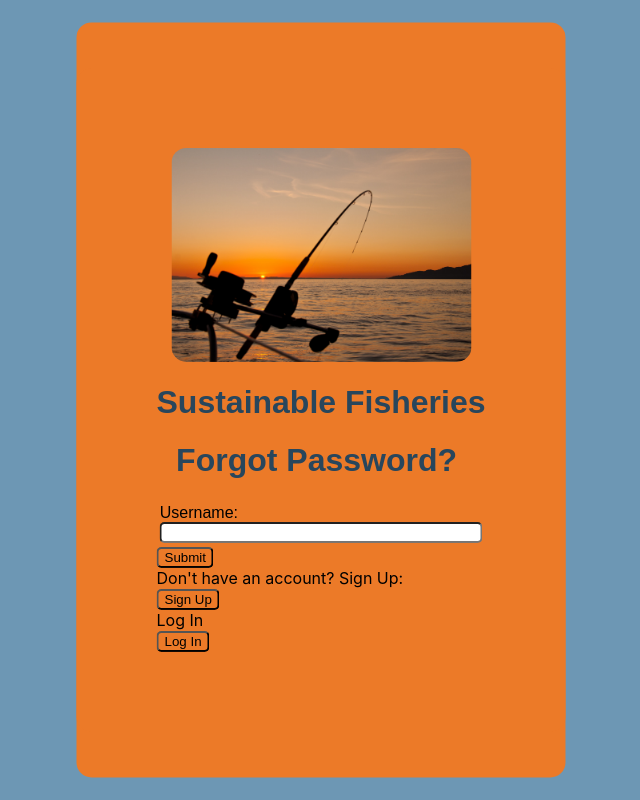
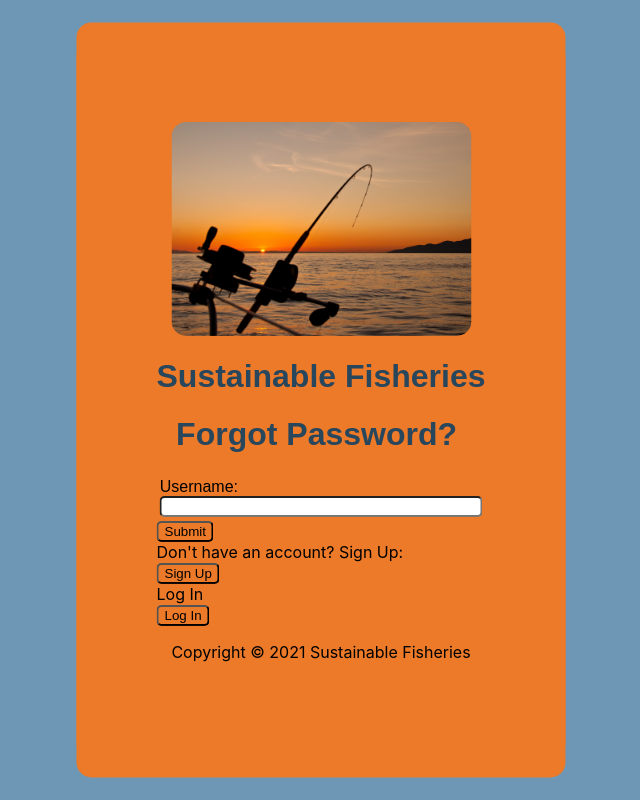
Before and after one commit to vinceduarte/26142group53, a React (Create React App) app in the folder sustainable-fisheries/: page /forgotpassword in a window 1280 px wide. Shown: the whole page, without its empty margins (319-959 px from the left). Built offline with nearby package versions, Linux system fonts and the light colour scheme.

Commit message:
added footer back to forgot page

```diff
--- a/sustainable-fisheries/src/components/Forgot/Forgot.js
+++ b/sustainable-fisheries/src/components/Forgot/Forgot.js
@@ -36,6 +36,10 @@ export default function Forgot() {
                 </div>
             </form>
 
+            <footer id="main-footer">
+            <p>Copyright &copy; 2021 Sustainable Fisheries</p>
+            </footer>
+
 
         </div>
 
```
